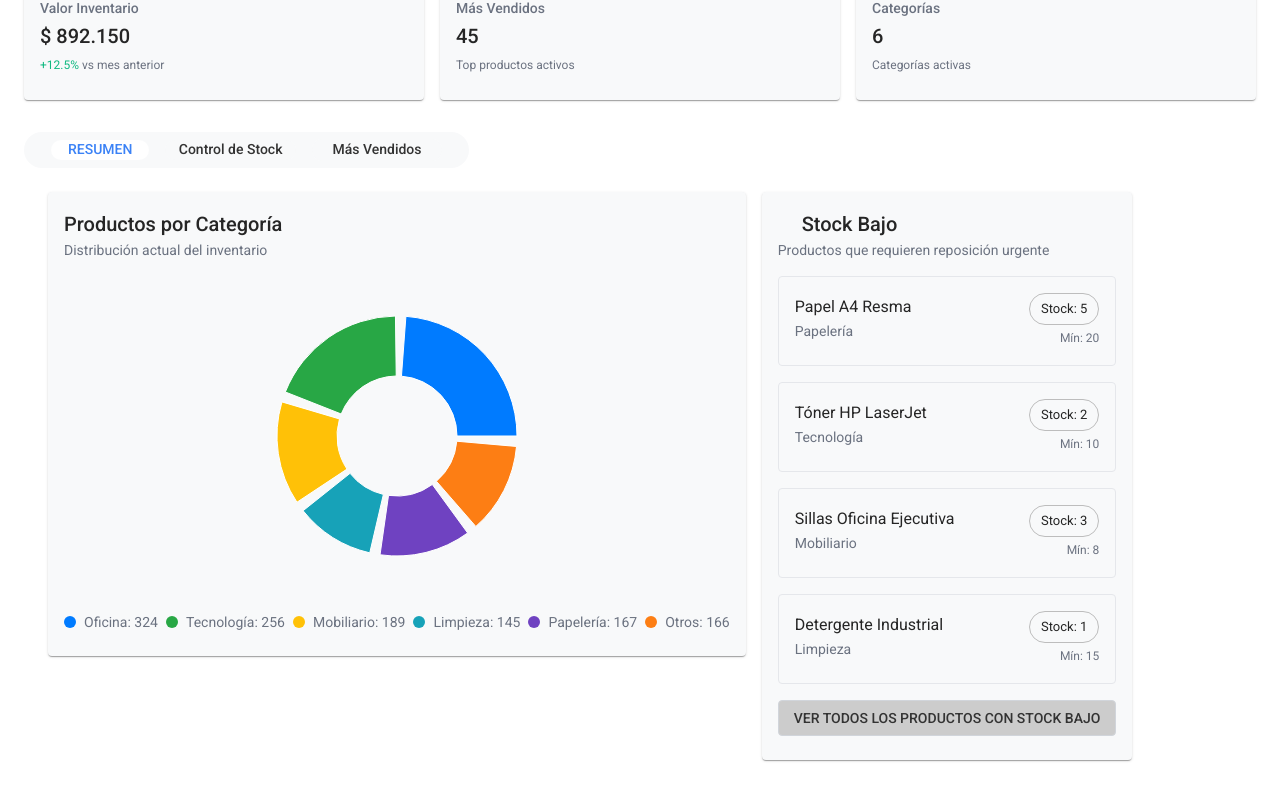
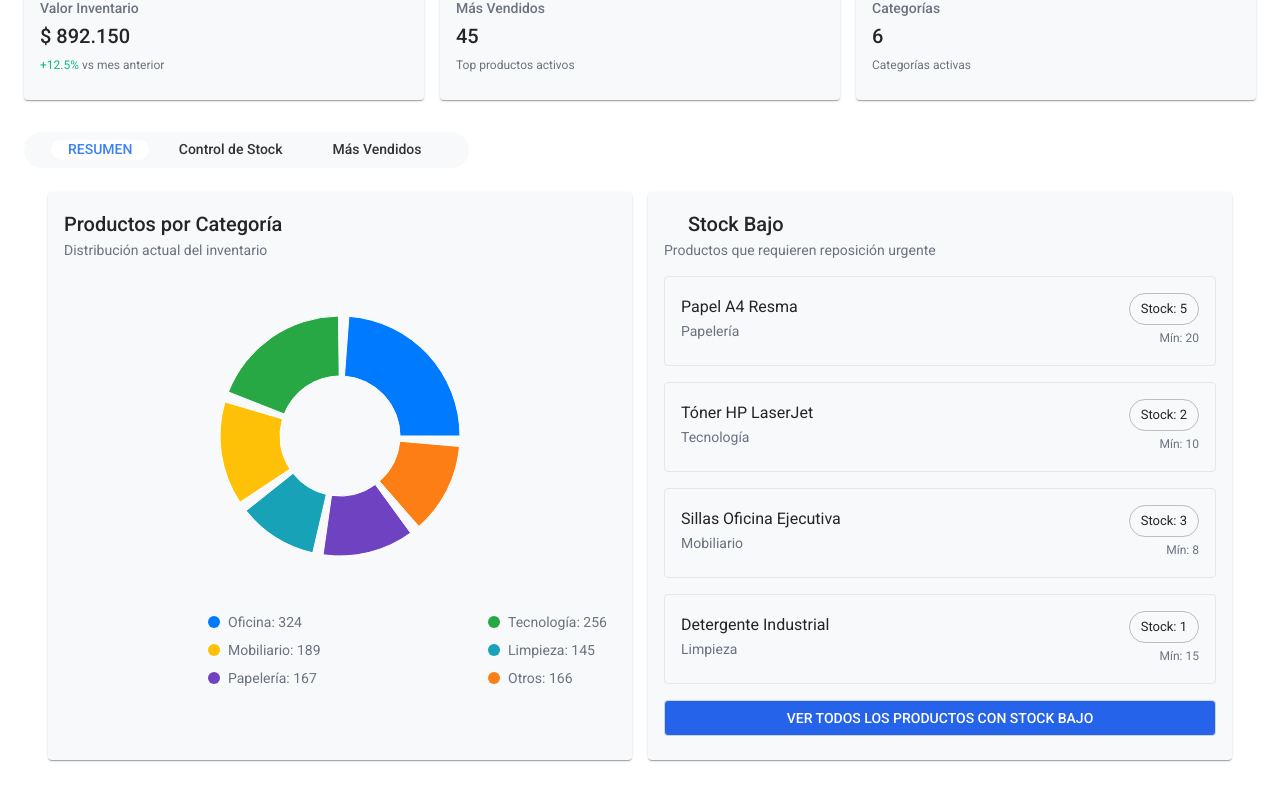
Before and after one commit to matiasch256/gestion-clinica, a React (Vite) app in the folder frontend/: page /productos in a window 1280 px wide. Shown: the part 324-1124 px from the top of the page. Built offline with nearby package versions, Linux system fonts and the light colour scheme; some icons are missing.

Commit message:
feat(productos): Agregar productos por categorias y stock

```diff
--- a/frontend/src/Components/pages/productos/productosDashboard/ProductosDashboard.jsx
+++ b/frontend/src/Components/pages/productos/productosDashboard/ProductosDashboard.jsx
@@ -498,8 +498,8 @@ export function ProductosDashboard({ onNavigate }) {
         {/* Distribución por categorías */}
         <TabPanel value={selectedTab} index={0}>
           <Grid container spacing={2}>
-            <Grid item xs={12} md={6}>
-              <Card>
+            <Grid item size={{ xs: 12, md: 6, lg: 6 }}>
+              <Card sx={{ height: "100%" }}>
                 <CardContent>
                   <Typography variant="h6">Productos por Categoría</Typography>
                   <Typography variant="body2" sx={{ color: "#6B7280" }}>
@@ -527,9 +527,14 @@ export function ProductosDashboard({ onNavigate }) {
                   </Box>
                   <Grid container spacing={1} sx={{ mt: 2 }}>
                     {productosPorCategoria.map((categoria, index) => (
-                      <Grid item xs={6} key={index}>
+                      <Grid item size={{ xs: 6 }} key={index}>
                         <Box
-                          sx={{ display: "flex", alignItems: "center", gap: 1 }}
+                          sx={{
+                            display: "flex",
+                            alignItems: "center",
+                            gap: 1,
+                            ml: 18,
+                          }}
                         >
                           <Box
                             sx={{
@@ -539,7 +544,10 @@ export function ProductosDashboard({ onNavigate }) {
                               backgroundColor: categoria.color,
                             }}
                           />
-                          <Typography variant="body2" sx={{ color: "#6B7280" }}>
+                          <Typography
+                            variant="body2"
+                            sx={{ color: "#6B7280 !important" }}
+                          >
                             {categoria.name}: {categoria.value}
                           </Typography>
                         </Box>
@@ -551,8 +559,8 @@ export function ProductosDashboard({ onNavigate }) {
             </Grid>
 
             {/* Productos con stock bajo */}
-            <Grid item xs={12} md={6}>
-              <Card>
+            <Grid item size={{ xs: 12, md: 6, lg: 6 }}>
+              <Card sx={{ height: "100%" }}>
                 <CardContent>
                   <Box sx={{ display: "flex", alignItems: "center", gap: 1 }}>
                     <WarningAmberIcon sx={{ color: "#F59E0B" }} />
@@ -610,9 +618,13 @@ export function ProductosDashboard({ onNavigate }) {
                     fullWidth
                     sx={{
                       mt: 2,
-                      borderColor: "#D1D5DB",
-                      color: "#374151",
-                      "&:hover": { borderColor: "#9CA3AF" },
+                      borderColor: "#D1D5DB !important",
+                      backgroundColor: "#2563EB !important",
+                      color: "#FFFFFF !important",
+                      "&:hover": {
+                        borderColor: "#9CA3AF !important",
+                        backgroundColor: "#2563EB!important",
+                      },
                     }}
                     onClick={() => onNavigate("productos", "stock-bajo")}
                   >
```
